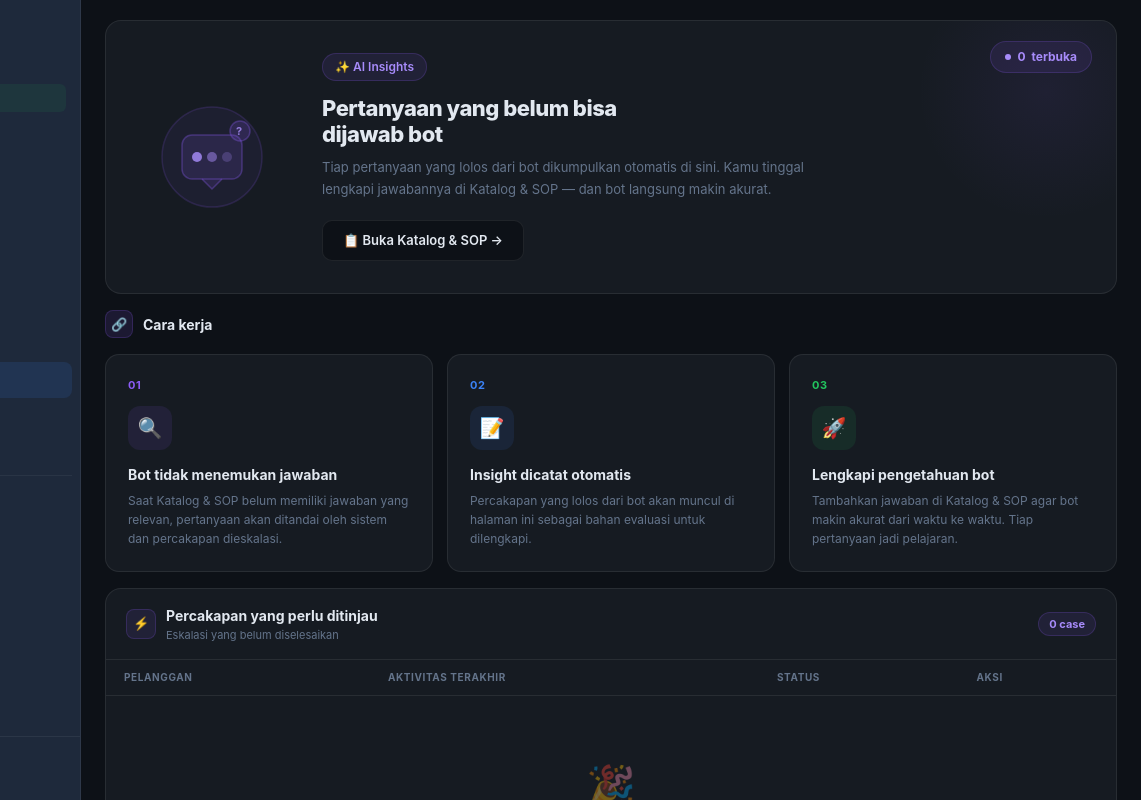
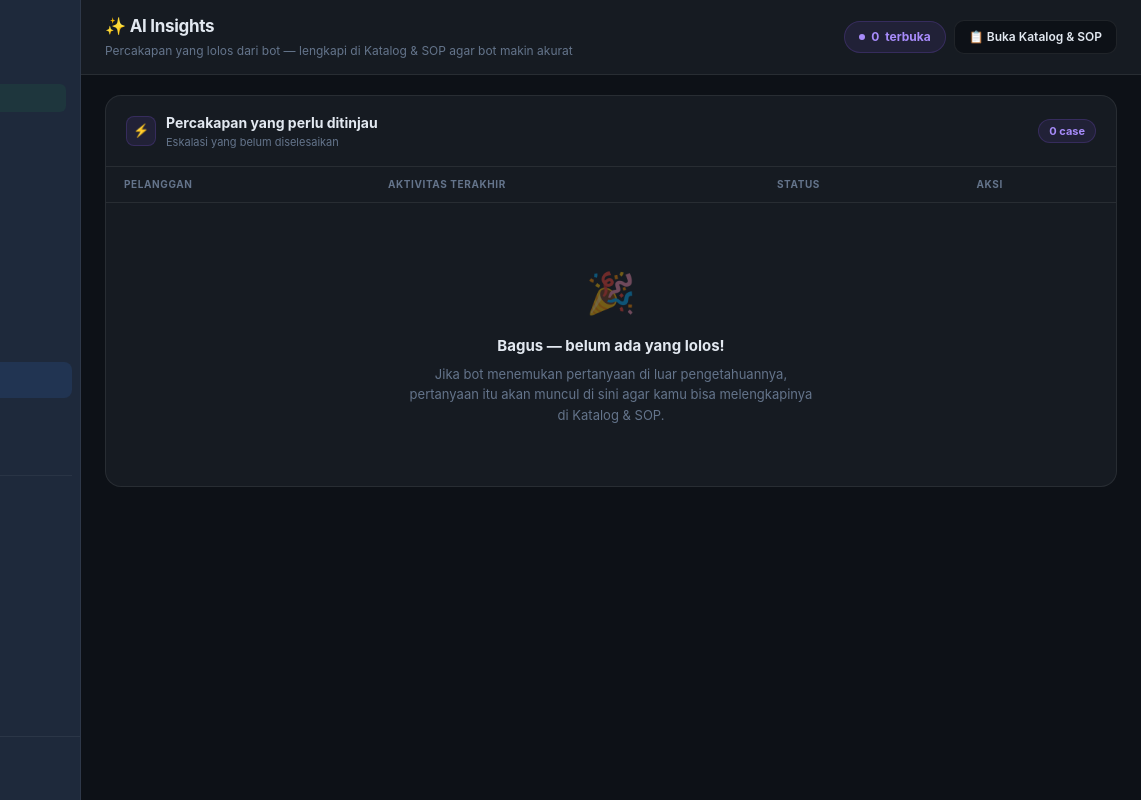
Before and after one commit to ifenrosana299-pixel/crmaiadsy, a website: page aiinsights.html in a window 1280 px wide. Shown: the full height of the page, 139-1280 px from the left. Drawn offline with Linux system fonts and the light colour scheme; no server answers; sample sign-in values are in the browser's storage.

Commit message:
Add files via upload

```diff
--- a/aiinsights.html
+++ b/aiinsights.html
@@ -36,40 +36,11 @@ body.light .sb-item.active{background:rgba(59,130,246,.1)!important;color:#2563e
 body.light .sb-divider{background:rgba(0,0,0,.07)}
 body.light .bot-online{background:rgba(34,197,94,.06)}
 
-/* ── HERO CARD ── */
-.hero-card{margin:20px 24px 16px;background:var(--white);border:1px solid var(--border);border-radius:16px;padding:32px 36px;display:flex;align-items:center;gap:40px;position:relative;overflow:hidden}
-.hero-card::before{content:'';position:absolute;top:-60px;right:-60px;width:260px;height:260px;background:radial-gradient(circle,rgba(139,92,246,.08) 0%,transparent 70%);pointer-events:none}
-.hero-illus{width:140px;flex-shrink:0;display:flex;align-items:center;justify-content:center}
-.hero-illus svg{width:120px;height:120px;opacity:.85}
-.hero-body{flex:1;min-width:0}
-.hero-badge{display:inline-flex;align-items:center;gap:6px;padding:4px 12px;border-radius:20px;background:rgba(139,92,246,.1);border:1px solid rgba(139,92,246,.2);color:#a78bfa;font-size:12px;font-weight:600;margin-bottom:14px}
-.hero-title{font-size:22px;font-weight:800;color:var(--text);letter-spacing:-.5px;margin-bottom:8px;line-height:1.2}
-.hero-desc{font-size:13px;color:var(--text-2);line-height:1.7;margin-bottom:20px;max-width:520px}
 .btn-sop{display:inline-flex;align-items:center;gap:8px;padding:10px 20px;border-radius:10px;background:var(--bg);border:1px solid var(--border);color:var(--text);font-size:13px;font-weight:600;text-decoration:none;cursor:pointer;transition:all .15s}
 .btn-sop:hover{border-color:#8b5cf6;color:#8b5cf6;background:rgba(139,92,246,.04)}
 body.light .btn-sop{background:#f8fafc}
-.hero-count{position:absolute;top:20px;right:24px;display:flex;align-items:center;gap:6px;padding:6px 14px;border-radius:20px;background:rgba(139,92,246,.1);border:1px solid rgba(139,92,246,.2);font-size:12px;font-weight:700;color:#a78bfa}
+.hero-count{display:flex;align-items:center;gap:6px;padding:6px 14px;border-radius:20px;background:rgba(139,92,246,.1);border:1px solid rgba(139,92,246,.2);font-size:12px;font-weight:700;color:#a78bfa}
 .hero-count .dot{width:6px;height:6px;border-radius:50%;background:#a78bfa}
-
-/* ── CARA KERJA ── */
-.how-section{margin:0 24px 16px}
-.how-hdr{display:flex;align-items:center;gap:10px;margin-bottom:16px}
-.how-hdr-icon{width:28px;height:28px;border-radius:8px;background:rgba(139,92,246,.12);border:1px solid rgba(139,92,246,.2);display:flex;align-items:center;justify-content:center;font-size:13px}
-.how-hdr h3{font-size:14px;font-weight:700;color:var(--text)}
-.how-cards{display:grid;grid-template-columns:repeat(3,1fr);gap:14px}
-@media(max-width:800px){.how-cards{grid-template-columns:1fr}}
-.how-card{background:var(--white);border:1px solid var(--border);border-radius:14px;padding:22px 22px 22px;position:relative}
-.how-num{font-size:11px;font-weight:700;letter-spacing:.5px;margin-bottom:12px}
-.how-num.c1{color:#8b5cf6}
-.how-num.c2{color:#3b82f6}
-.how-num.c3{color:#22c55e}
-.how-icon-wrap{width:44px;height:44px;border-radius:12px;display:flex;align-items:center;justify-content:center;font-size:20px;margin-bottom:14px}
-.how-icon-wrap.c1{background:rgba(139,92,246,.1)}
-.how-icon-wrap.c2{background:rgba(59,130,246,.1)}
-.how-icon-wrap.c3{background:rgba(34,197,94,.1)}
-.how-title{font-size:14px;font-weight:700;color:var(--text);margin-bottom:6px}
-.how-desc{font-size:12px;color:var(--text-2);line-height:1.6}
-.how-connector{display:flex;align-items:center;justify-content:center;padding-top:40px;color:var(--border)}
 
 /* ── INSIGHT TABLE ── */
 .tc{background:var(--white);border:1px solid var(--border);border-radius:16px;margin:0 24px 24px;overflow:hidden}
@@ -111,59 +82,20 @@ tbody tr:hover{background:rgba(139,92,246,.02)}
   <div id="sidebar"></div>
   <div class="main-content">
 
-    <!-- Hero Card -->
-    <div class="hero-card">
-      <div class="hero-count"><span class="dot"></span><span id="hero-cnt">0</span> terbuka</div>
-      <div class="hero-illus">
-        <svg viewBox="0 0 120 120" fill="none" xmlns="http://www.w3.org/2000/svg">
-          <circle cx="60" cy="60" r="50" fill="rgba(139,92,246,0.08)" stroke="rgba(139,92,246,0.2)" stroke-width="1.5"/>
-          <rect x="30" y="38" width="60" height="44" rx="10" fill="rgba(139,92,246,0.15)" stroke="rgba(139,92,246,0.4)" stroke-width="1.5"/>
-          <circle cx="45" cy="60" r="5" fill="#a78bfa"/>
-          <circle cx="60" cy="60" r="5" fill="#a78bfa" opacity=".6"/>
-          <circle cx="75" cy="60" r="5" fill="#a78bfa" opacity=".3"/>
-          <path d="M50 82 L60 92 L70 82" fill="rgba(139,92,246,0.15)" stroke="rgba(139,92,246,0.4)" stroke-width="1.5"/>
-          <circle cx="88" cy="34" r="10" fill="rgba(139,92,246,0.2)" stroke="rgba(139,92,246,0.4)" stroke-width="1.5"/>
-          <text x="84" y="38" fill="#a78bfa" font-size="11" font-weight="700">?</text>
-        </svg>
+    <!-- Page Header -->
+    <div class="page-header">
+      <div>
+        <div class="page-title">✨ AI Insights</div>
+        <div class="page-sub">Percakapan yang lolos dari bot — lengkapi di Katalog &amp; SOP agar bot makin akurat</div>
       </div>
-      <div class="hero-body">
-        <div class="hero-badge">✨ AI Insights</div>
-        <div class="hero-title">Pertanyaan yang belum bisa<br>dijawab bot</div>
-        <div class="hero-desc">Tiap pertanyaan yang lolos dari bot dikumpulkan otomatis di sini. Kamu tinggal lengkapi jawabannya di Katalog &amp; SOP — dan bot langsung makin akurat.</div>
-        <a class="btn-sop" href="products.html">📋 Buka Katalog &amp; SOP →</a>
-      </div>
-    </div>
-
-    <!-- Cara Kerja -->
-    <div class="how-section">
-      <div class="how-hdr">
-        <div class="how-hdr-icon">🔗</div>
-        <h3>Cara kerja</h3>
-      </div>
-      <div class="how-cards">
-        <div class="how-card">
-          <div class="how-num c1">01</div>
-          <div class="how-icon-wrap c1">🔍</div>
-          <div class="how-title">Bot tidak menemukan jawaban</div>
-          <div class="how-desc">Saat Katalog &amp; SOP belum memiliki jawaban yang relevan, pertanyaan akan ditandai oleh sistem dan percakapan dieskalasi.</div>
-        </div>
-        <div class="how-card">
-          <div class="how-num c2">02</div>
-          <div class="how-icon-wrap c2">📝</div>
-          <div class="how-title">Insight dicatat otomatis</div>
-          <div class="how-desc">Percakapan yang lolos dari bot akan muncul di halaman ini sebagai bahan evaluasi untuk dilengkapi.</div>
-        </div>
-        <div class="how-card">
-          <div class="how-num c3">03</div>
-          <div class="how-icon-wrap c3">🚀</div>
-          <div class="how-title">Lengkapi pengetahuan bot</div>
-          <div class="how-desc">Tambahkan jawaban di Katalog &amp; SOP agar bot makin akurat dari waktu ke waktu. Tiap pertanyaan jadi pelajaran.</div>
-        </div>
+      <div style="display:flex;gap:8px;align-items:center">
+        <span class="hero-count" style="position:static"><span class="dot"></span><span id="hero-cnt">0</span> terbuka</span>
+        <a class="btn-sop" href="products.html" style="padding:7px 14px;font-size:12px">📋 Buka Katalog &amp; SOP</a>
       </div>
     </div>
 
     <!-- Table -->
-    <div class="tc">
+    <div class="tc" style="margin-top:20px">
       <div class="tc-hdr">
         <div class="tc-hdr-left">
           <div class="tc-hdr-icon">⚡</div>
```
